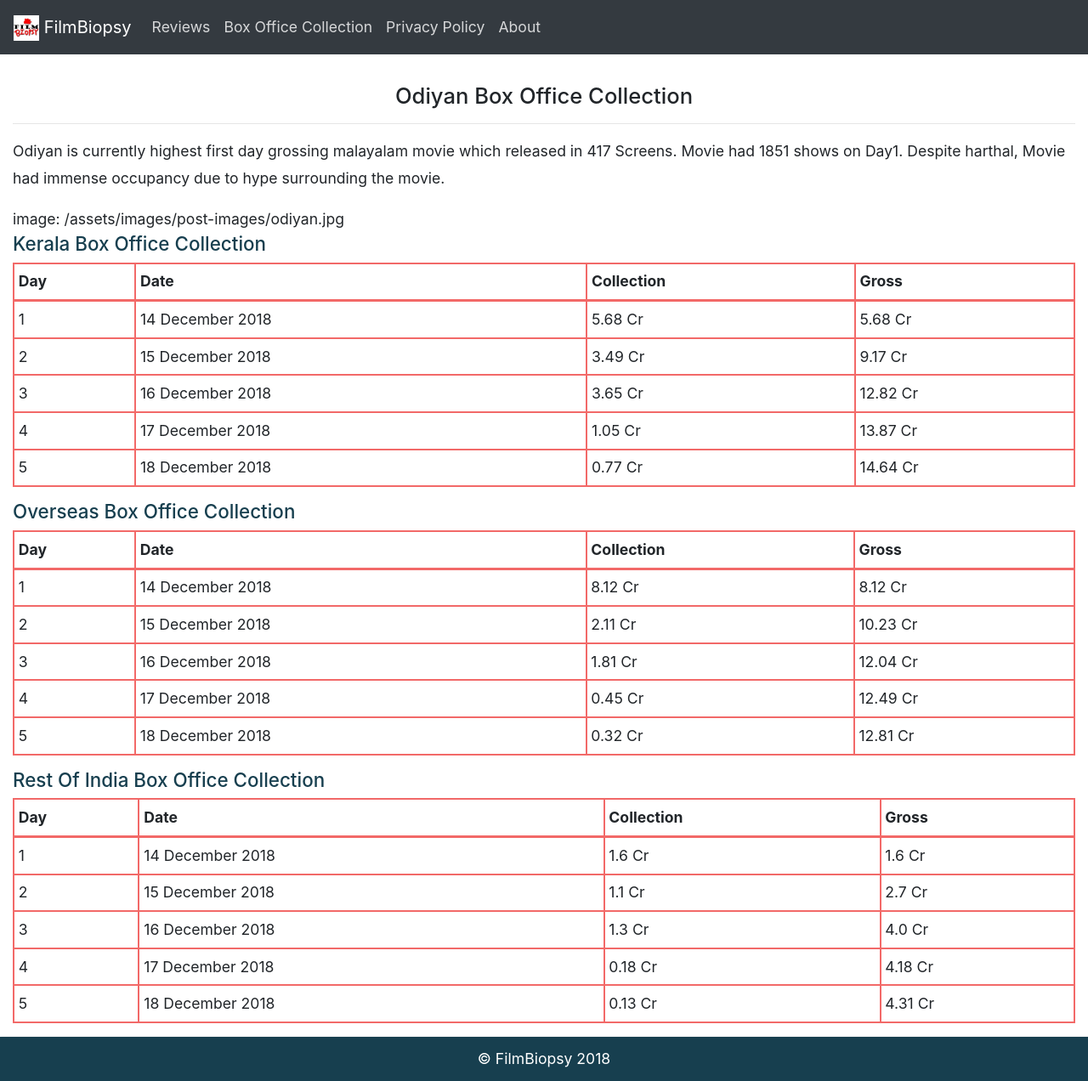
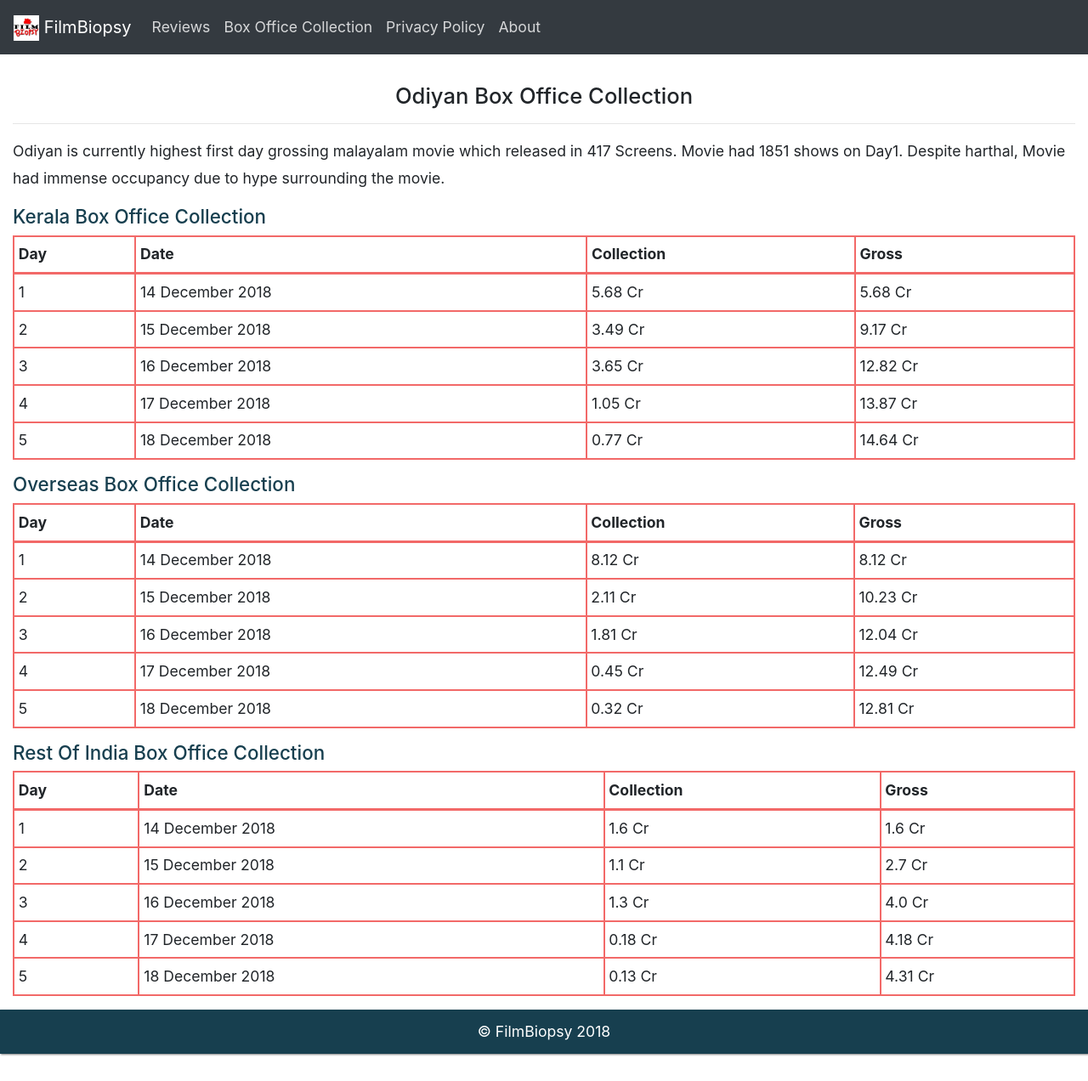
Before and after one commit to FilmBiopsy/filmbiopsy.github.io, a Jekyll site: the page built from _boxoffice/odiyan.md, in a window 1280 px wide and 1272 px high. Shown: the whole window at 85% size. Built offline with Jekyll 4.4.1, drawn with Linux system fonts in a browser that asks for light colours.

Commit message:
image revised

```diff
--- a/_layouts/collection.html
+++ b/_layouts/collection.html
@@ -1,6 +1,7 @@
 ---
 layout: default
 name: Box Office Collection for {{page.name}}
+image: {{page.image}}
 ---
 <div class="row">
 	<div class="col-md-12">
@@ -12,9 +13,7 @@ name: Box Office Collection for {{page.name}}
 			<p>Odiyan is currently highest first day grossing malayalam movie which released in 417 Screens.
 			Movie had 1851 shows on Day1. Despite harthal, Movie had immense occupancy due to hype surrounding the movie.
 			</p>
-			<div class="Image">
-				image: /assets/images/post-images/odiyan.jpg
-			</div>
+
 			{% for location in page.locations %}
 			<h2>{{location.name}} Collection</h2>
 			<table class="table table-bordered table-sm">
```
